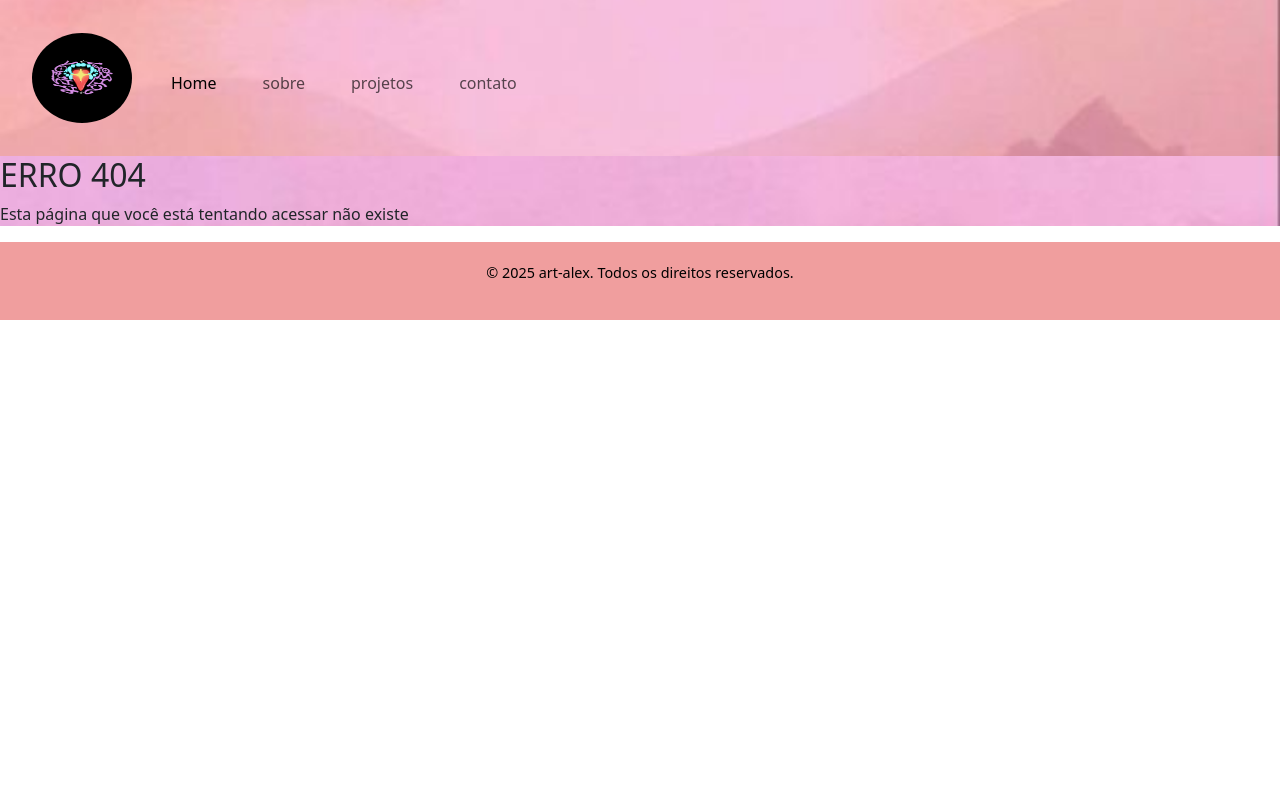
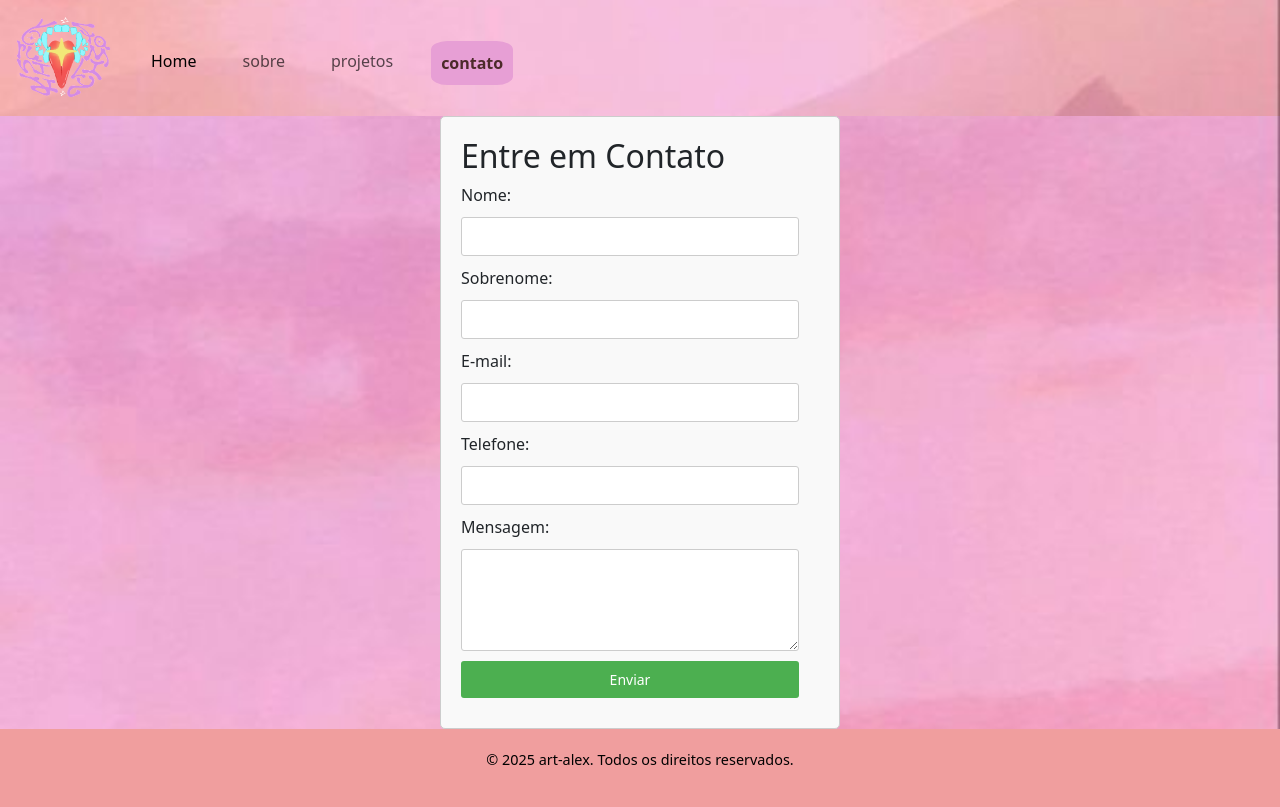
Before and after one commit to preto02/caua-, a PHP site: page /contato in a window 1280 px wide. Before the commit the page ends 320 px from the top, so only its background shows below. Run offline with PHP 8.4, Linux system fonts and the light colour scheme.

Commit message:
perto do fim

```diff
--- a/index.php
+++ b/index.php
@@ -7,7 +7,7 @@
 <head>
     <meta charset="UTF-8">
     <meta name="viewport" content="width=device-width, initial-scale=1.0">
-    <title>art-alex</title>
+    <title>Art-allex</title>
     <link rel="stylesheet" href="style.css">
     <link href="https://cdn.jsdelivr.net/npm/bootstrap@5.3.6/dist/css/bootstrap.min.css" rel="stylesheet" integrity="sha384-4Q6Gf2aSP4eDXB8Miphtr37CMZZQ5oXLH2yaXMJ2w8e2ZtHTl7GptT4jmndRuHDT" crossorigin="anonymous">
 </head>
@@ -16,7 +16,7 @@
     <header>
         <nav class="navbar navbar-expand-lg ">
         <div class="container-fluid">
-            <img src="imagens/fotodeperfil.jpeg" class="navbar-brand">
+            <img src="imagens/fotodeperfil-photoroom.png" class="navbar-brand">
             <button class="navbar-toggler" type="button" data-bs-toggle="collapse" data-bs-target="#navbarNav" aria-controls="navbarNav" aria-expanded="false" aria-label="Toggle navigation">
             <span class="navbar-toggler-icon"></span>
             </button>
@@ -32,7 +32,7 @@
                 <a class="nav-link" href="projetos">projetos</a>
                 </li>
                 <li class="nav-item">
-                <a class="nav-link" href="contato">contato</a>
+                <a class="nav-contato" href="contato">contato</a>
                 </li>
             </ul>
             </div>
--- /dev/null
+++ b/pages/contato.php
@@ -0,0 +1,87 @@
+<!DOCTYPE html>
+<html lang="pt-BR">
+<head>
+  <meta charset="UTF-8">
+  <meta name="viewport" content="width=device-width, initial-scale=1.0">
+  <title>Formulário de Contato</title>
+  <style>
+    .form-container {
+      max-width: 400px;
+      margin: 0 auto;
+      padding: 20px;
+      border: 1px solid #ccc;
+      border-radius: 5px;
+      background-color: #f9f9f9;
+    }
+    .form-container label, .form-container input, .form-container textarea {
+      display: block;
+      margin-bottom: 10px;
+    }
+    .form-container input, .form-container textarea {
+      width: calc(100% - 20px);
+      padding: 8px;
+      font-size: 14px;
+      border: 1px solid #ccc;
+      border-radius: 3px;
+    }
+    .form-container input[type="submit"] {
+      background-color: #4CAF50;
+      color: white;
+      border: none;
+      cursor: pointer;
+    }
+    .form-container input[type="submit"]:hover {
+      background-color: #45a049;
+    }
+    .error-message {
+      color: red;
+      font-size: 12px;
+    }
+  </style>
+</head>
+<body>
+
+<div class="form-container">
+  <h2>Entre em Contato</h2>
+  <form id="contactForm" action="javascript:void(0);" onsubmit="validateForm()">
+    <label for="fname">Nome:</label>
+    <input type="text" id="fname" name="fname" required>
+
+    <label for="lname">Sobrenome:</label>
+    <input type="text" id="lname" name="lname" required>
+
+    <label for="email">E-mail:</label>
+    <input type="email" id="email" name="email" required>
+
+    <label for="phone">Telefone:</label>
+    <input type="tel" id="phone" name="phone" required>
+
+    <label for="message">Mensagem:</label>
+    <textarea id="message" name="message" rows="4" required></textarea>
+
+    <input type="submit" value="Enviar">
+  </form>
+</div>
+
+<script>
+  function validateForm() {
+    let form = document.getElementById('contactForm');
+    let fname = form['fname'].value.trim();
+    let lname = form['lname'].value.trim();
+    let email = form['email'].value.trim();
+    let phone = form['phone'].value.trim();
+    let message = form['message'].value.trim();
+
+    if (fname === '' || lname === '' || email === '' || phone === '' || message === '') {
+      alert('Por favor, preencha todos os campos.');
+      return false;
+    }
+
+    // Redirecionamento para o WhatsApp
+    let whatsappURL = `https://wa.me/SEUNUMERODOWHATSAPP/?text=${encodeURIComponent(message)}`;
+    window.location.href = whatsappURL;
+  }
+</script>
+
+</body>
+</html>
--- a/pages/sobre.php
+++ b/pages/sobre.php
@@ -8,9 +8,6 @@
                     <p>sou ilustradora digital tenho 19 anos,atuo na área faz dois anos e estou procurando me especializar naa área de Design, sou da cidade de campo mourão desde criança, tenho um curso de altas habilidades que fiz pelo Colégio estadual sou versatil mas meu foco é disign de personagem, roupas, criaturas.
                         e fiz esse site para atender melhor meus clientes, para entrar em contato comigo só clicar no botão abaixo! </p>
             </div>
-            <svg xmlns="http://www.w3.org/2000/svg" width="16" height="16" fill="currentColor" class="bi bi-list" viewBox="0 0 16 16">
-                <path fill-rule="evenodd" d="M2.5 12a.5.5 0 0 1 .5-.5h10a.5.5 0 0 1 0 1H3a.5.5 0 0 1-.5-.5m0-4a.5.5 0 0 1 .5-.5h10a.5.5 0 0 1 0 1H3a.5.5 0 0 1-.5-.5m0-4a.5.5 0 0 1 .5-.5h10a.5.5 0 0 1 0 1H3a.5.5 0 0 1-.5-.5"/>
-            </svg>
 
 
         </section>
--- a/style.css
+++ b/style.css
@@ -11,8 +11,6 @@
     background-color: #faf8f7;
     color: #000000;
     line-height: 1.6;
-  }
-  main{
     background-image: url(imagens/fundo02.jpeg);
     background-repeat: no-repeat;
     background-size: cover;
@@ -20,17 +18,18 @@
 
   /* Cabeçalho */
   header {
+    width: 100%;
     background-size: cover;
     background-image: url(imagens/fundo02.jpeg);
     background-position: center;
-    padding: 20px;
     text-align: center;
   }
 
   .navbar-brand{
     width: 100px;
     height: 100px;
-    border-radius: 50%;
+    /* border-radius: 100%; */
+
   }
 
   header h1 {
@@ -122,7 +121,7 @@
   .imagens{
     img{
       height :350px;
-      margin: 5px;
+      margin:0 22px;
     }
   }
 
@@ -149,3 +148,35 @@
       height: 500px;
       object-fit: contain;
     }
+
+    .nav-contato{
+      display: block;
+      padding: 0.5rem 0;
+      text-decoration: none;
+      border: 0;
+      background-color: rgb(231, 159, 213) !important;
+      border-radius: 20%;
+      transition: ease-in-out 0.3s;
+      padding: 10px;
+    }
+
+    .nav-contato:hover{
+      background-color:(231, 159, 213) ;
+      transform: scale(1.1);
+    }
+
+    .contatobtn{
+      padding: 0.5rem 0;
+      text-decoration: none;
+      border: 0;
+      background-color: rgb(231, 159, 213) !important;
+      color: aliceblue;
+      border-radius: 20%;
+      transition: ease-in-out 0.3s;
+      padding: 10px;
+    }
+
+    .contatobtn:hover{
+      background-color:(231, 159, 213) ;
+      transform: scale(1.1);
+    }
```
Also changed, not shown: pages/home.php (+4 -3 lines), imagens/fotodeperfil-Photoroom.png (added).
